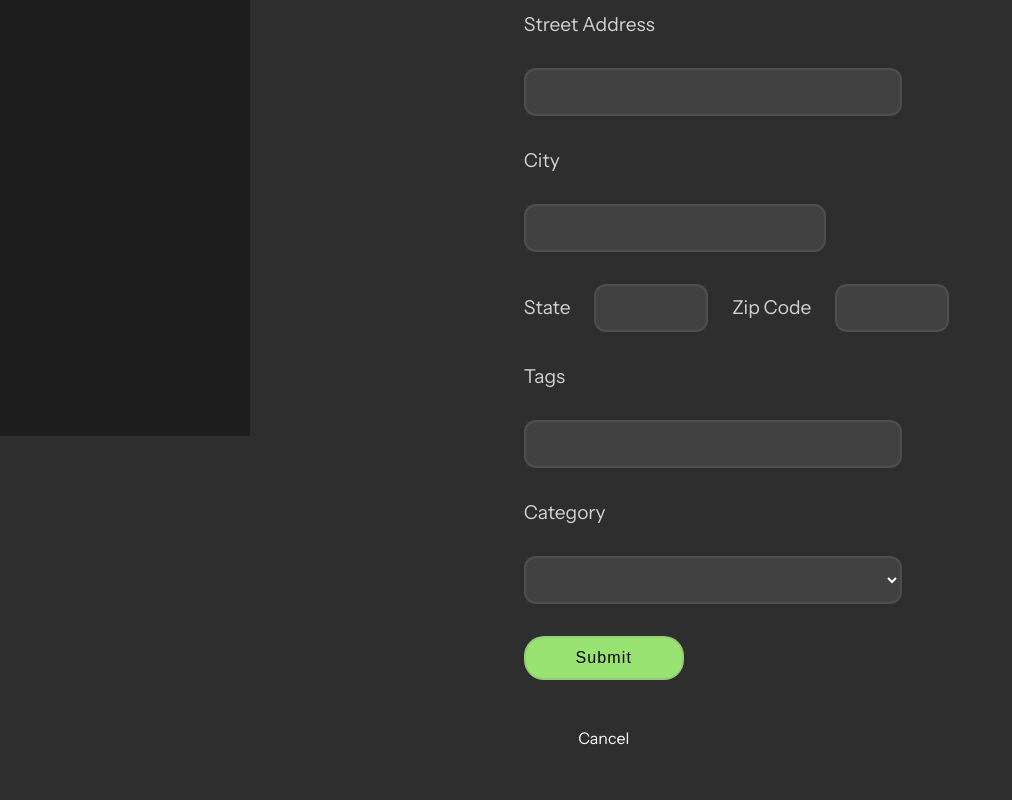
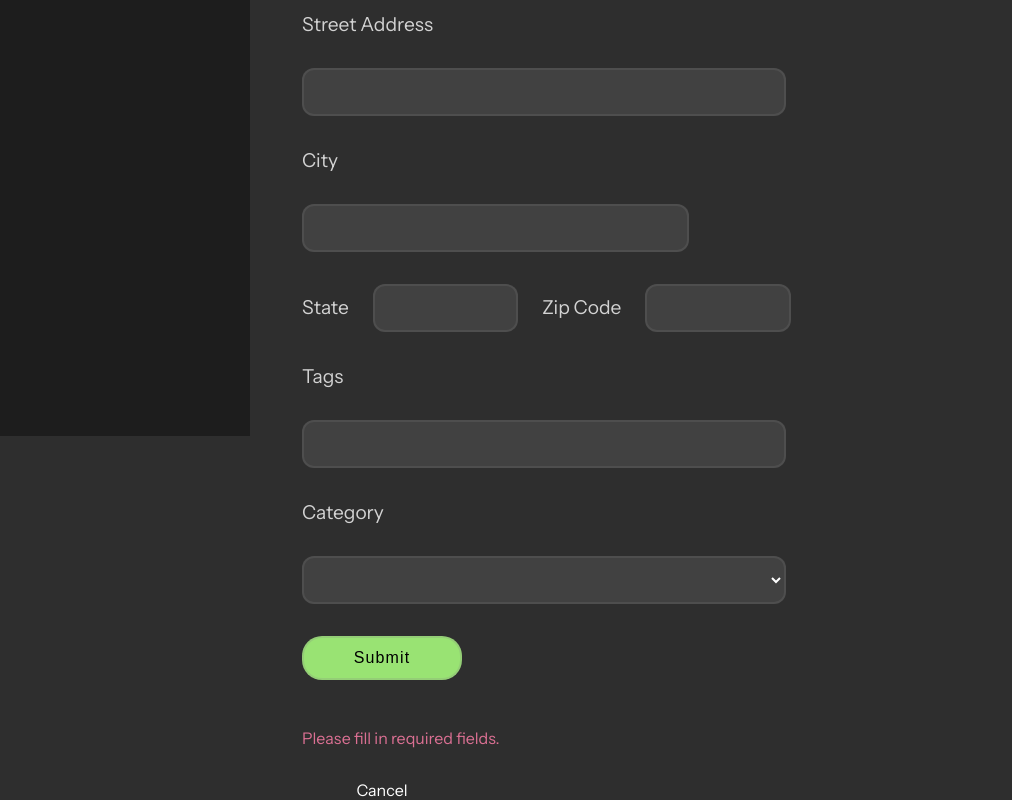
Before and after one commit to LMHPortfolio/GoogleMyBusinessClone, an Angular app: page /add-business in a window 1280 px wide. Shown: the part 364-1164 px from the top of the page, without its empty margins (0-1012 px from the left). Before the commit the page ends 1112 px from the top, so only its background shows below. Built offline with nearby package versions, Linux system fonts and the light colour scheme.

Commit message:
added disabled form submission if invalid

```diff
--- a/src/app/add-business/add-business.component.css
+++ b/src/app/add-business/add-business.component.css
@@ -1,9 +1,8 @@
 .add-business-container {
-
   color: #d2d2d2;
   margin-left: 270px;
   padding-left: 2rem;
-  justify-self: end;
+  max-width: 1000px;
 
 }
 
--- a/src/app/add-business/add-business.component.html
+++ b/src/app/add-business/add-business.component.html
@@ -6,33 +6,33 @@
     <input type="text" id="business-name" name="businessName" [(ngModel)]="formFields.businessName" required
            #business_name="ngModel">
 
-    @if (business_name.dirty || business_name.touched) {
+    @if (business_name.dirty || business_name.touched && business_name.value === "") {
       @if (business_name.hasError('required')) {
-        <div class="alert">
+        <p class="alert">
           Business Name is required.
-        </div>
+        </p>
       }
     }
 
     <label for="business-address">Street Address</label>
     <input type="text" id="business-address" name="businessAddress" [(ngModel)]="formFields.businessAddress" required
            #business_address="ngModel">
-    @if (business_address.dirty || business_address.touched) {
+    @if (business_address.dirty || business_address.touched && business_address.value === "") {
       @if (business_address.hasError('required')) {
-        <div class="alert">
+        <p class="alert">
           Street Address is required.
-        </div>
+        </p>
       }
     }
 
     <label for="business-city">City</label>
     <input type="text" id="business-city" name="businessCity" [(ngModel)]="formFields.businessCity" required
            #business_city="ngModel">
-    @if (business_city.dirty || business_city.touched) {
+    @if (business_city.dirty || business_city.touched && business_city.value === "") {
       @if (business_city.hasError('required')) {
-        <div class="alert">
+        <p class="alert">
           Business City is required.
-        </div>
+        </p>
       }
     }
 
@@ -40,22 +40,22 @@
       <label for="business-state">State</label>
       <input type="text" id="business-state" name="businessState" [(ngModel)]="formFields.businessState" required
              #business_state="ngModel">
-      @if (business_state.dirty || business_state.touched) {
+      @if (business_state.dirty || business_state.touched && business_state.value === "") {
         @if (business_state.hasError('required')) {
-          <div class="alert">
+          <p class="alert">
             Business State is required.
-          </div>
+          </p>
         }
       }
       <label for="business-zipcode">Zip Code</label>
       <input type="text" id="business-zipcode" name="businessZipcode" [(ngModel)]="formFields.businessZipcode" required
              #business_zipcode="ngModel">
     </div>
-    @if (business_zipcode.dirty || business_zipcode.touched) {
+    @if (business_zipcode.dirty || business_zipcode.touched && business_zipcode.value === "") {
       @if (business_zipcode.hasError('required')) {
-        <div class="alert">
+        <p class="alert">
           Business Zip Code is required.
-        </div>
+        </p>
       }
     }
 
@@ -71,15 +71,25 @@
       <option>IT</option>
       <option>Education</option>
     </select>
-    @if (business_category.dirty || business_category.touched) {
+    @if (business_category.dirty || business_category.touched && business_category.value === "") {
       @if (business_category.hasError('required')) {
-        <div class="alert">
+        <p class="alert">
           Business Category is required.
-        </div>
+        </p>
       }
     }
+    <button
+      [disabled]="!addBusinessForm.valid" class="form-button" type="submit" >
+      Submit
+    </button>
 
-    <button class="form-button" type="submit" >Submit</button>
+    @if (!addBusinessForm.valid) {
+      <p class="alert">
+        Please fill in required fields.
+      </p>
+    }
+
+
 
     <a
       class="cancel"
--- a/src/app/add-business/add-business.component.ts
+++ b/src/app/add-business/add-business.component.ts
@@ -26,7 +26,8 @@ export class AddBusinessComponent {
     businessState: "",
     businessZipcode: "",
     businessTags: "",
-    businessCategory: ""
+    businessCategory: "",
+
   }
 
 
```
